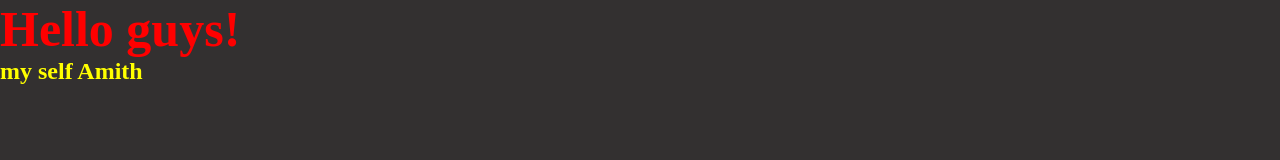
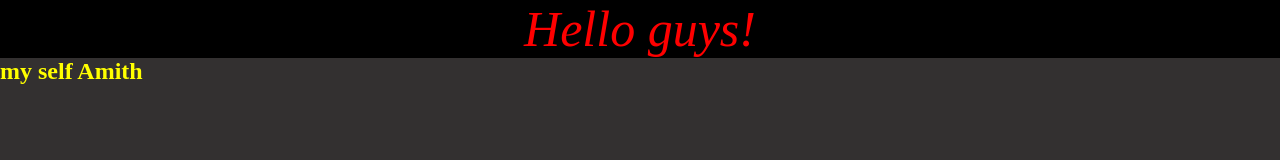
Before and after one commit to amith-webdeveloper/Revise_webdev, a plain HTML site: page html_css_js/index2.html in a window 1280 px wide. Drawn offline with Linux system fonts and the light colour scheme.

Commit message:
style cs

```diff
--- a/html_css_js/style.css
+++ b/html_css_js/style.css
@@ -14,6 +14,11 @@ html,body{
 h1{
     color:red;
     font-size: 50px;
+    background-color: black;
+    font-family: gilroy;
+    font-weight: 400;
+    font-style: italic;
+    text-align: center;
 }
 
 h2{
```
